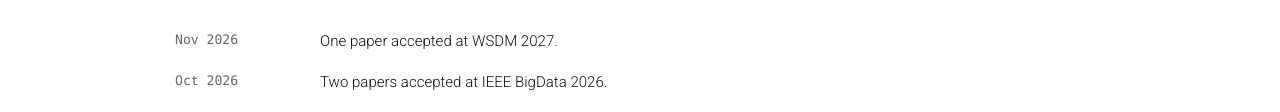
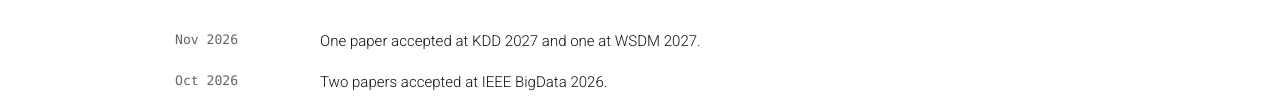
Before and after one commit to cheonwoolee/cheonwoolee.github.io, a plain HTML site: page index.html in a window 1280 px wide. Shown: the part 577-689 px from the top of the page. Drawn offline with Linux system fonts and the light colour scheme.

Commit message:
Add KDD 2027 acceptance to homepage news

```diff
--- a/index.html
+++ b/index.html
@@ -744,7 +744,7 @@
         <tbody>
           <tr>
             <th scope="row">Nov 2026</th>
-            <td>One paper accepted at WSDM 2027.</td>
+            <td>One paper accepted at KDD 2027 and one at WSDM 2027.</td>
           </tr>
           <tr>
             <th scope="row">Oct 2026</th>
```
